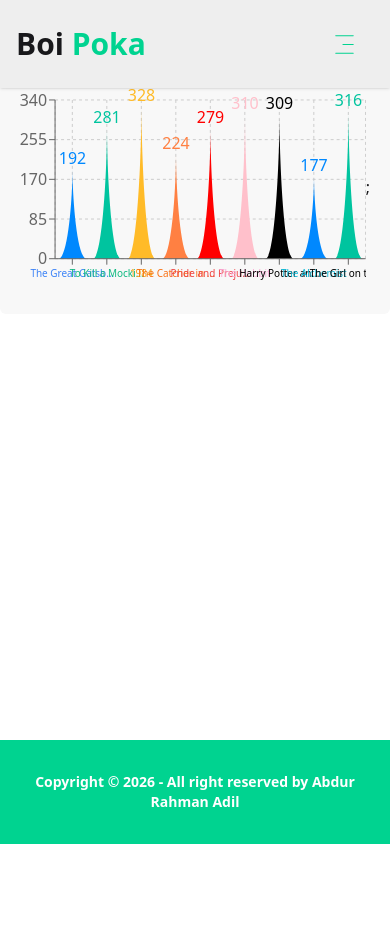
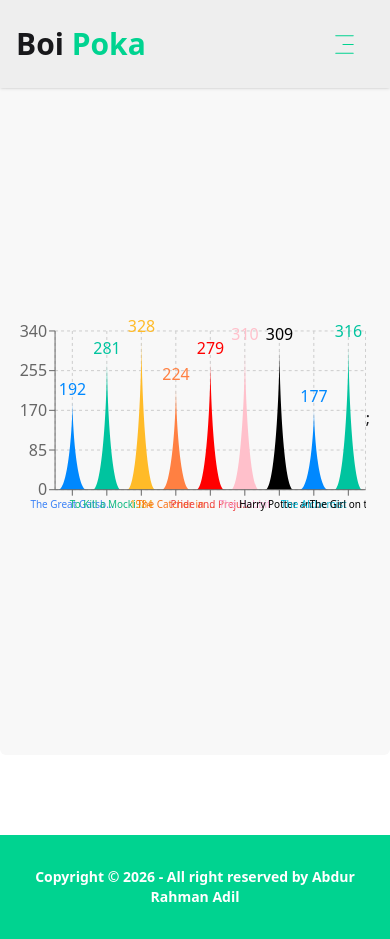
Before and after one commit to SyntaxAdil/boi_poka, a Next.js app: page /pages-to-read in a window 390 px wide. Before the commit the page ends 844 px from the top, so only its background shows below. Built offline with nearby package versions, Linux system fonts and the light colour scheme; some icons are missing.

Commit message:
fix: adjust main section margin and enhance Navbar link interaction

```diff
--- a/app/layout.js
+++ b/app/layout.js
@@ -22,7 +22,7 @@
       >
         <WishListProvider>
           <Navbar />
-          <main className="my-15 md:my-30  space-y-10 md:space-y-20 max-w-6xl mx-auto flex-1 w-full">
+          <main className="my-20 md:my-30  space-y-10 md:space-y-20 max-w-6xl mx-auto flex-1 w-full">
             {children}
           </main>
           <Footer />
--- a/app/pages-to-read/page.js
+++ b/app/pages-to-read/page.js
@@ -2,7 +2,7 @@
 import CustomShapeBarChart from "@/components/charts/Chart";
 const PagesToRead = () => {
   return (
-    <section className="w-full flex items-center justify-center p-5 bg-[#f8f8f8] rounded-md">
+    <section className="w-full flex items-center justify-center p-5 bg-[#f8f8f8] rounded-md min-h-[80dvh]">
       <CustomShapeBarChart />;
     </section>
   );
--- a/components/Navbar.jsx
+++ b/components/Navbar.jsx
@@ -65,6 +65,7 @@
               return (
                 <li key={i.link}>
                   <Link
+                    onClick={() => setOpenMenu((p) => !p)}
                     className={`border ${isActive ? "border-success text-success" : "border-transparent text-black"} hover:border-success hover:text-success transition-all duration-150 cursor-pointer px-4 py-2 rounded-sm  `}
                     href={i.href}
                   >
```
